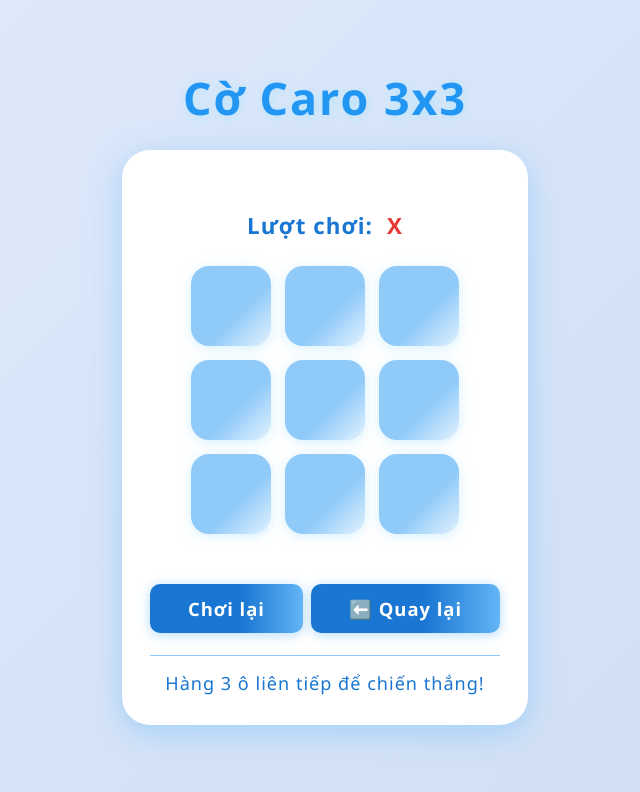
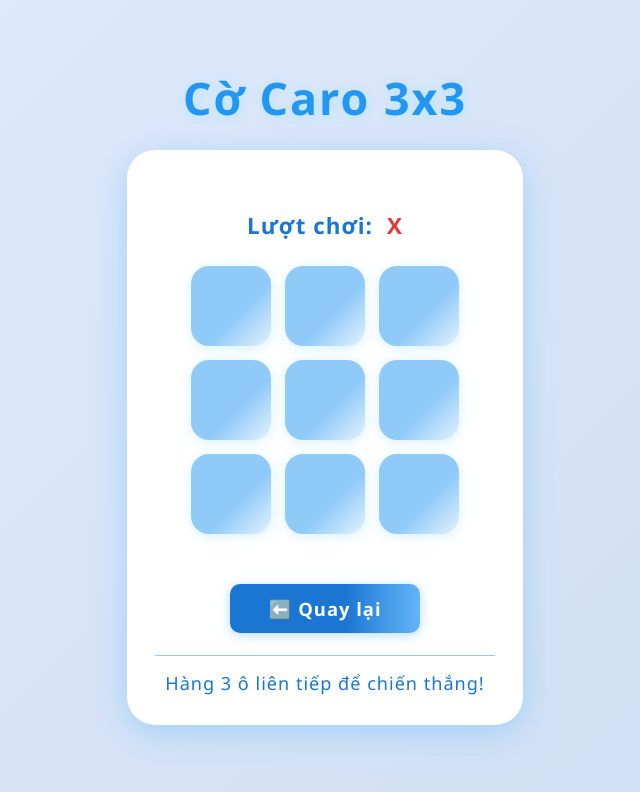
Before and after one commit to hoThanhThien/caro-game, a React (Vite) app: page / in a window 1280 px wide. Both pictures are taken after a click on the button "Chơi với máy". Shown: the top 792 px of the page, without its empty margins (315-955 px from the left). Built offline with nearby package versions, Linux system fonts and the light colour scheme.

Commit message:
An nut choi lai khi dang choi

```diff
--- a/src/App.jsx
+++ b/src/App.jsx
@@ -101,10 +101,17 @@ function Board({ onBack }) {
         {squares.map((_, i) => renderSquare(i))}
       </div>
 
+      {(isDraw || winner) && (
   <div style={{ marginTop: 12 }}>
     <button className="caro-restart-btn" onClick={handleRestart}>Chơi lại</button>
     <button className="caro-restart-btn" style={{ marginLeft: 8 }} onClick={onBack}>⬅️ Quay lại</button>
   </div>
+)}
+{!(isDraw || winner) && (
+  <div style={{ marginTop: 12 }}>
+    <button className="caro-restart-btn" onClick={onBack}>⬅️ Quay lại</button>
+  </div>
+)}
 
       <div className="caro-guide">Hàng 3 ô liên tiếp để chiến thắng!</div>
     </div>
@@ -254,9 +261,12 @@ function OnlineCaro({ onBack }) {
           </div>
 
           <div style={{ marginTop: 12 }}>
+  {(isDraw || winner) && (
     <button className="caro-restart-btn" onClick={handleRestart}>Chơi lại</button>
+  )}
   <button className="caro-restart-btn" style={{ marginLeft: 8 }} onClick={handleLeave}>⬅️ Rời phòng</button>
 </div>
+
         </>
       )}
 
```
Lines whose indentation alone changed are shown as unchanged.
